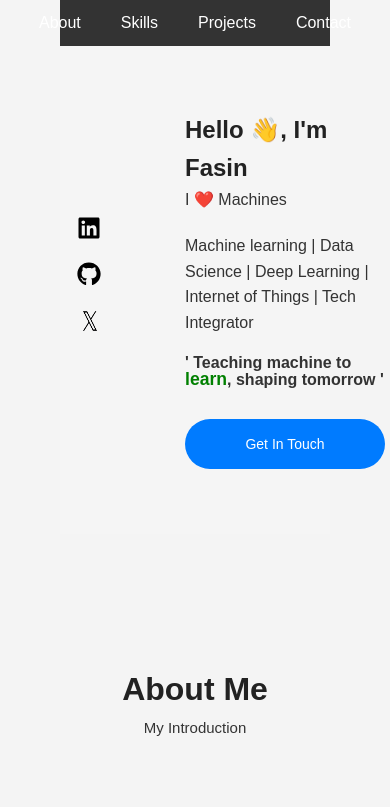
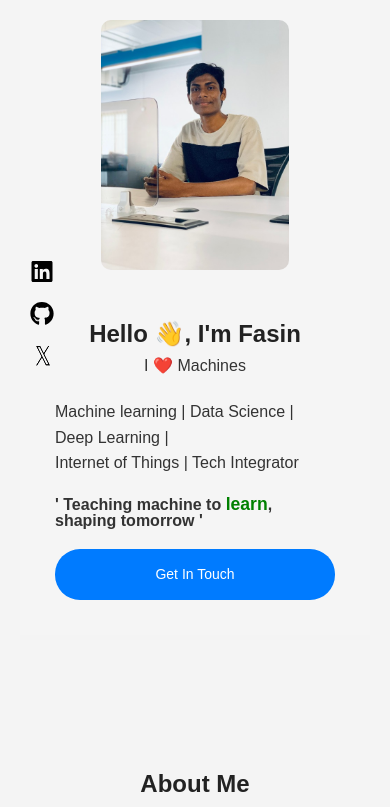
Before and after one commit to fasinfasi/fasinfasi.github.io, a React (Create React App) app: page / in a window 390 px wide. Shown: the top 807 px of the page. Built offline with nearby package versions, Linux system fonts and the light colour scheme.

Commit message:
Make responsive header and hero section

```diff
--- a/src/App.css
+++ b/src/App.css
@@ -2,13 +2,22 @@
   font-family: "Arial", sans-serif;
   color: #333;
   line-height: 1.6;
-  margin-inline: 60px;
+  margin-inline: 20px;
 }
+
 section {
   padding: 40px 20px;
 }
+
 h2 {
   margin-bottom: 20px;
   font-size: 2rem;
   text-align: center;
 }
+
+/* Responsive typography */
+@media (max-width: 768px) {
+  h2 {
+      font-size: 1.5rem; /* Smaller size on mobile */
+  }
+}
--- a/src/components/Header.js
+++ b/src/components/Header.js
@@ -1,11 +1,24 @@
-import React from 'react';
+import React, { useState } from 'react';
 import '../styles/Header.css';
+import logo from '../assets/my_logo.png';
 
 function Header() {
+    const [isOpen, setIsOpen] = useState(false);
+
+    const toggleMenu = () => {
+        setIsOpen(!isOpen);
+    };
+
     return (
         <header className="header">
-      <nav>
-        <ul>
+            <nav className="navbar">
+                <img src={logo} alt="Logo" className="logo" /> {/* Logo image */}
+                <button className="menu-icon" onClick={toggleMenu}>
+                    <span className="bar"></span>
+                    <span className="bar"></span>
+                    <span className="bar"></span>
+                </button>
+                <ul className={`nav-links ${isOpen ? 'nav-active' : ''}`}>
                     <li><a href="#about">About</a></li>
                     <li><a href="#skills">Skills</a></li>
                     <li><a href="#projects">Projects</a></li>
--- a/src/components/Skills.js
+++ b/src/components/Skills.js
@@ -1,5 +1,5 @@
 import React from 'react';
-import { FaPython, FaJava, FaHtml5, FaCss3Alt, FaReact, FaGithub } from 'react-icons/fa';
+import { FaPython, FaJava, FaHtml5, FaCss3Alt, FaReact, FaGithub, FaPhp } from 'react-icons/fa';
 import { SiArduino, SiMongodb, SiMysql, SiTensorflow, SiKeras, SiPandas, SiNumpy, SiJupyter, SiJavascript, SiGooglecolab, SiDialogflow } from 'react-icons/si';
 import '../styles/Skills.css';
 import PythonFlaskLogo from '../assets/python-flask-icon.png'
@@ -21,6 +21,7 @@ function Skills() {
         <li><FaHtml5 color="#E34F26" /> HTML</li>
         <li><FaCss3Alt color="#1572B6" /> CSS</li>
         <li><SiJavascript color="#F7DF1E" /> JavaScript</li>
+        <li><FaPhp color="#3776AB" /> PHP</li>
       </ul>
 
       <h4>Frameworks / Libraries:</h4>
--- a/src/index.css
+++ b/src/index.css
@@ -17,7 +17,7 @@
 
 /* Add some basic padding */
 .container {
-    width: 80%;
+  max-width: 1200px; /* Maximum width */
   margin: 0 auto;
   padding: 20px;
 }
@@ -55,3 +55,23 @@
 button:hover {
   background-color: #2980b9;
 }
+
+/* Responsive adjustments */
+@media (max-width: 768px) {
+  .container {
+      width: 90%; /* Slightly wider for smaller screens */
+      padding: 10px; /* Less padding */
+  }
+
+  h2 {
+      font-size: 1.5rem; /* Smaller font size for headings */
+  }
+
+  section {
+      padding: 20px 10px; /* Adjust padding for sections */
+  }
+
+  button {
+      padding: 8px 16px; /* Smaller button size */
+  }
+}
--- a/src/index.js
+++ b/src/index.js
@@ -1,11 +1,11 @@
 import React from 'react';
 import ReactDOM from 'react-dom';
-import './index.css';  // You can remove this if you don't have global styles
-import App from './App';  // This imports the main App component
+import './index.css';
+import App from './App';
 
 ReactDOM.render(
   <React.StrictMode>
     <App />
   </React.StrictMode>,
-  document.getElementById('root')  // Renders the App into the root div in index.html
+  document.getElementById('root')
 );
--- a/src/styles/Header.css
+++ b/src/styles/Header.css
@@ -1,26 +1,82 @@
+/* Reset default browser styles */
+* {
+  margin: 0;
+  padding: 0;
+  box-sizing: border-box;
+}
+
+/* Basic header styles */
 .header {
-    background: #333;
-    color: white;
-    padding: 10px 0;
-    text-align: center;
-    width: 100%;
+  background-color: dimgrey;
+  width: 100%;
+}
+
+/* Center logo and menu */
+.navbar {
+  display: flex;
+  justify-content: space-between;
+  align-items: center;
+  padding: 15px 20px;
+}
+
+/* Logo image */
+.logo {
+  width: 80px;
+  height: auto;
+}
+
+/* Hamburger menu icon */
+.menu-icon {
+  display: none;
+  flex-direction: column;
+  cursor: pointer;
+}
+
+.menu-icon .bar {
+  width: 25px;
+  height: 3px;
+  background-color: white;
+  margin: 4px 0;
+  transition: 0.4s;
+}
+
+/* Navbar links */
+.nav-links {
+  list-style: none;
+  display: flex;
+  gap: 50px;
+}
+
+.nav-links li a {
+  color: white;
+  text-decoration: none;
+  font-size: 1.1rem;
+  transition: color 0.3s;
+}
+
+.nav-links li a:hover {
+  color: #3498db;
+}
+
+/* Tablet view adjustments */
+@media (max-width: 1024px) {
+  .nav-links {
+    gap: 40px;
   }
 
-  .header ul {
-    list-style: none;
-    display: flex;
-    justify-content: center;
+  .navbar {
+    padding: 10px 15px;
   }
 
-  .header li {
-    margin: 0 20px;
+  .nav-links li a {
+    font-size: 1rem;
   }
+}
 
-  .header a {
-    color: white;
-    text-decoration: none;
+/* Mobile and small screens */
+@media (max-width: 768px) {
+  /* Hide the navbar and menu icon completely */
+  .navbar, .menu-icon {
+    display: none;
   }
-
-  .header a:hover {
-    color: #f4f4f4;
-  }
+}
--- a/src/styles/Hero.css
+++ b/src/styles/Hero.css
@@ -2,31 +2,33 @@
   display: flex;
   align-items: center;
   justify-content: space-between;
-  padding: 40px;
+  padding: 20px;
   background-color: #f5f5f5;
   position: relative;
+  flex-direction: row;
+  gap: 20px;
 }
 
 .social-icons {
   position: absolute;
-  top: 170px; /* Position it towards the top */
-  left: 30px; /* Position it towards the left */
-  transform: translate(-50%, 0); /* Center the icons horizontally */
   display: flex;
   flex-direction: column;
-  gap: 15px; /* Space between icons */
+  gap: 15px;
   justify-content: center;
+  top: 50%;
+  left: 20px;
+  transform: translateY(-50%);
 }
 
 .social-icon {
-  font-size: 24px; /* Adjust icon size */
+  font-size: 24px;
   color: #000;
   transition: color 0.3s, font-size 0.3s;
 }
 
 .social-icon:hover {
   color: #0056b3;
-  font-size: 26px; /* Slight increase in size on hover */
+  font-size: 26px;
 }
 
 .name-head {
@@ -37,7 +39,8 @@
   display: flex;
   flex-direction: row;
   width: 100%;
-  margin-left: 60px; /* Adjust if needed */
+  margin-left: 60px;
+  gap: 20px;
 }
 
 .text-content {
@@ -57,6 +60,7 @@
   flex: 1;
   display: flex;
   justify-content: center;
+  position: relative;
 }
 
 .image-content img {
@@ -79,7 +83,7 @@
   background-color: #007bff;
   color: white;
   border: none;
-  margin-top: 30px;
+  margin-top: 20px;
   border-radius: 25px;
   text-decoration: none;
   text-align: center;
@@ -98,8 +102,87 @@
   line-height: 1;
 }
 
-/* Hover effect for XIcon */
 .social-icons a:hover .social-logo {
-  transform: scale(1.1); /* Slightly increase size on hover */
-  transition: transform 0.3s ease; /* Smooth transition for size change */
+  transform: scale(1.1);
+  transition: transform 0.3s ease;
 }
+
+/* Responsive adjustments */
+@media (max-width: 1024px) {
+  .hero {
+    padding: 20px;
+  }
+
+  .social-icons {
+    gap: 10px;
+  }
+
+  .hero-content {
+    margin-left: 40px;
+    gap: 10px;
+  }
+
+  .text-content {
+    max-width: 500px;
+  }
+}
+
+@media (max-width: 768px) {
+  .hero {
+    padding: 15px;
+    flex-direction: column;
+    align-items: center;
+  }
+
+  .image-content {
+    padding: 10px;
+    order: -1;
+  }
+
+  .hero-content {
+    flex-direction: column;
+    align-items: center;
+    margin-left: 0;
+  }
+
+  .text-content {
+    text-align: center;
+    max-width: 100%;
+    margin-top: 20px;
+    display: flex;
+    flex-direction: column;
+    align-items: center;
+  }
+
+  .hero-btn {
+    margin-top: 20px;
+    width: 100%;
+    text-align: center;
+  }
+}
+
+@media (max-width: 480px) {
+  .hero {
+    padding: 10px;
+  }
+
+  /* Position social icons to the left of the image */
+  .social-icons {
+    position: absolute;
+    left: 10px; /* Adjust distance from image */
+    top: 50%; /* Center vertically */
+    transform: translateY(-50%);
+  }
+
+  .social-icon {
+    font-size: 20px; /* Smaller icon size */
+  }
+
+  .image-content img {
+    height: 250px; /* Smaller image size */
+  }
+
+  .hero-btn {
+    width: 100%;
+  }
+}
```
Also changed, not shown: src/App.js (indentation only), src/assets/my_logo.png (added). Lines whose indentation alone changed are shown as unchanged.
